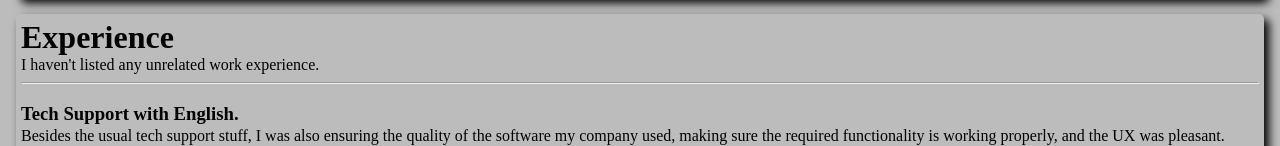
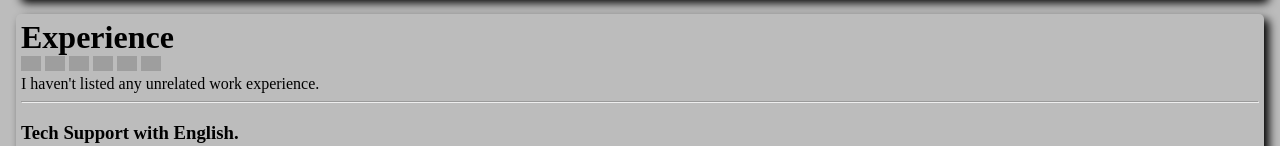
Before and after one commit to Pocket04/CV, a plain HTML site: page index.html in a window 1280 px wide. Shown: the part 137-283 px from the top of the page. Drawn offline with Linux system fonts and the light colour scheme; grey boxes are pictures that could not be loaded.

Commit message:
Add files via upload

```diff
--- a/index.css
+++ b/index.css
@@ -44,3 +44,6 @@ body{
 .experience p {
     margin: 0px;
 }
+.skills-image {
+    width: 20px;
+}
--- a/index.html
+++ b/index.html
@@ -17,6 +17,12 @@
     </div>
     <div class="experience">
         <h1>Experience</h1>
+        <img src="https://res.cloudinary.com/ddaf5iq7k/image/upload/v1754640073/java-logo-png_seeklogo-158094_vd3edg.png" class="skills-image">
+        <img src="https://res.cloudinary.com/ddaf5iq7k/image/upload/v1754568092/640px-Spring_Boot.svg_j9stdx.png" class="skills-image">
+        <img src="https://res.cloudinary.com/ddaf5iq7k/image/upload/v1754568227/Unofficial_JavaScript_logo_2_grzr9b.svg" class="skills-image">
+        <img src="https://res.cloudinary.com/ddaf5iq7k/image/upload/v1754568265/online-reactjs-editor-compiler.original_aeemje.png" class="skills-image">
+        <img src="https://res.cloudinary.com/ddaf5iq7k/image/upload/v1754568277/512px-HTML5_logo_and_wordmark.svg_oisdil.png" class="skills-image">
+        <img src="https://res.cloudinary.com/ddaf5iq7k/image/upload/v1754568290/CSS.3_i6zquk.svg" class="skills-image">
         <p>I haven't listed any unrelated work experience.</p>
         <hr>
         <h3>Tech Support with English.</h3>
@@ -43,5 +49,4 @@
 
 
 </body>
-
 </html>
```
